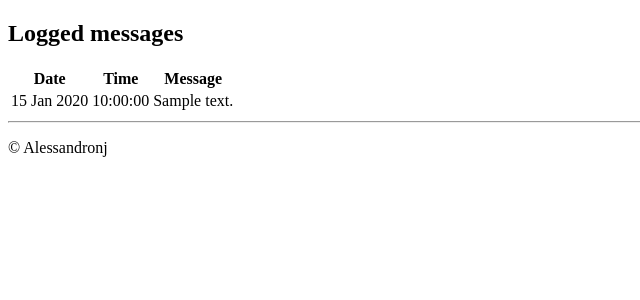
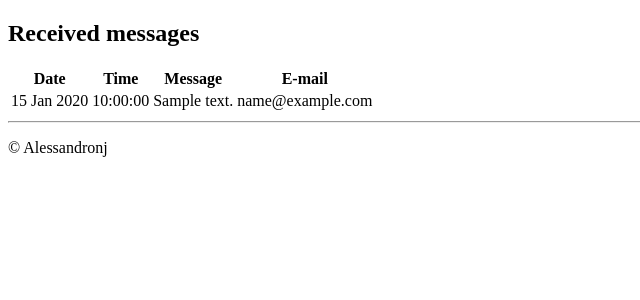
Before and after one commit to AlessandroNJ/django, a Django app: template hello/templates/hello/home.html in a window 1280 px wide. Shown: the part 26-326 px from the top of the page, without its empty margins (0-640 px from the left). Run offline with Django 4.2, Linux system fonts and the light colour scheme; the template is opened without the code that fills it: most values are stand-ins (such as "Sample title", 1, 10 or a date in 2020).

Commit message:
Adicionar e-mail

```diff
--- a/hello/forms.py
+++ b/hello/forms.py
@@ -4,4 +4,4 @@ from hello.models import LogMessage
 class LogMessageForm(forms.ModelForm):
     class Meta:
         model = LogMessage
-        fields = ("message",)   # NOTE: the trailing comma is required
+        fields = ("message","email")   # NOTE: the trailing comma is required
--- a/hello/models.py
+++ b/hello/models.py
@@ -4,6 +4,7 @@ from django.utils import timezone
 class LogMessage(models.Model):
     message = models.CharField(max_length=300)
     log_date = models.DateTimeField("date logged")
+    email = models.EmailField(null=True, blank=True)
 
     def __str__(self):
         """Returns a string representation of a message."""
--- a/hello/static/hello/site.css
+++ b/hello/static/hello/site.css
@@ -4,7 +4,7 @@
 }
 
 .navbar {
-    background-color: black;
+    background-color: rgb(29, 23, 23);
     font-size: 1em;
     font-family: 'Trebuchet MS', 'Lucida Sans Unicode', 'Lucida Grande', 'Lucida Sans', Arial, sans-serif;
     color: white;
--- a/hello/templates/hello/home.html
+++ b/hello/templates/hello/home.html
@@ -3,7 +3,7 @@
     Home
 {% endblock %}
 {% block content %}
-    <h2>Logged messages</h2>
+    <h2>Received messages</h2>
 
     {% if message_list %}
         <table class="message_list">
@@ -12,6 +12,7 @@
                 <th>Date</th>
                 <th>Time</th>
                 <th>Message</th>
+                <th>E-mail</th>
             </tr>
             </thead>
             <tbody>
@@ -22,6 +23,7 @@
                     <td>
                         {{ message.message }}
                     </td>
+                    <td>{{ message.email }}</td>
                 </tr>
             {% endfor %}
             </tbody>
--- a/hello/templates/hello/log_message.html
+++ b/hello/templates/hello/log_message.html
@@ -6,6 +6,6 @@
     <form method="POST" class="log-form">
         {% csrf_token %}
         {{ form.as_p }}
-        <button type="submit" class="save btn btn-default">Log</button>
+        <button type="submit" class="save btn btn-default">Send</button>
     </form>
 {% endblock %}
```
Also changed, not shown: db.sqlite3, hello/migrations/0002_logmessage_email.py (added).
